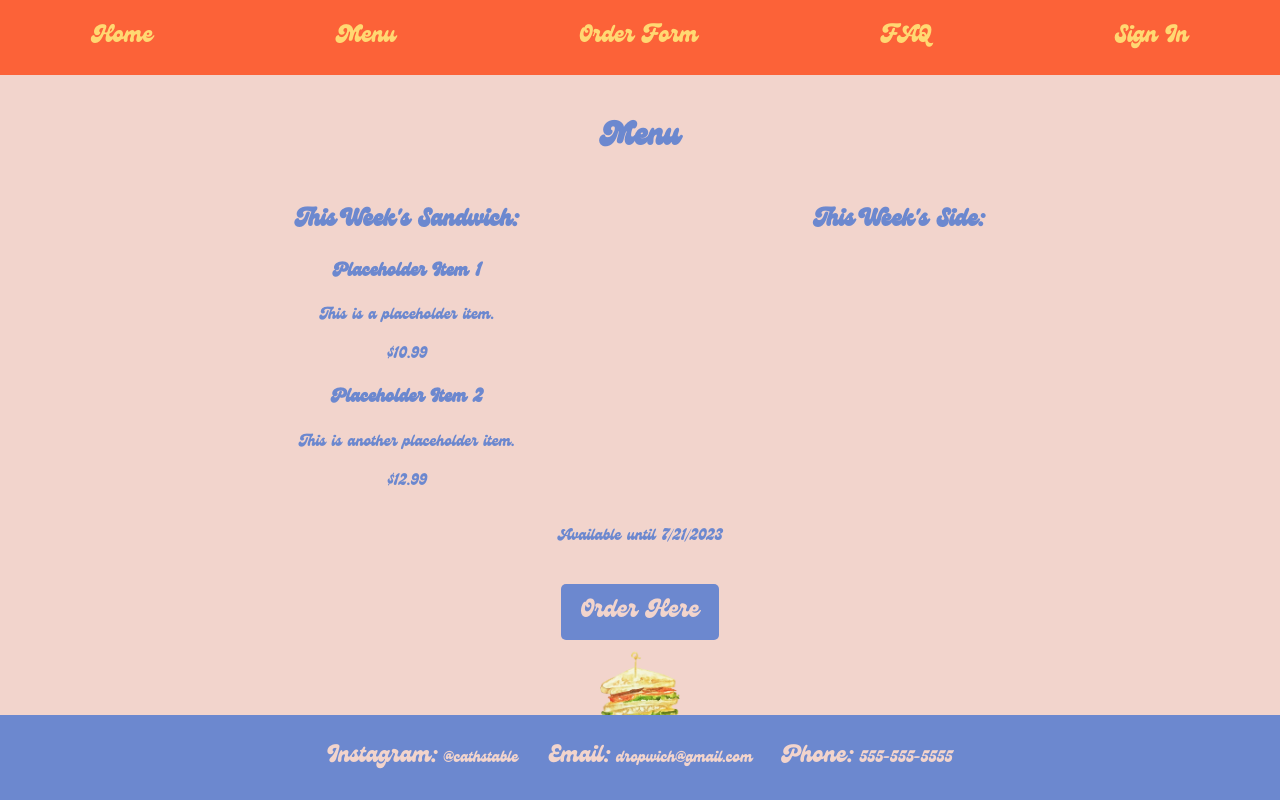
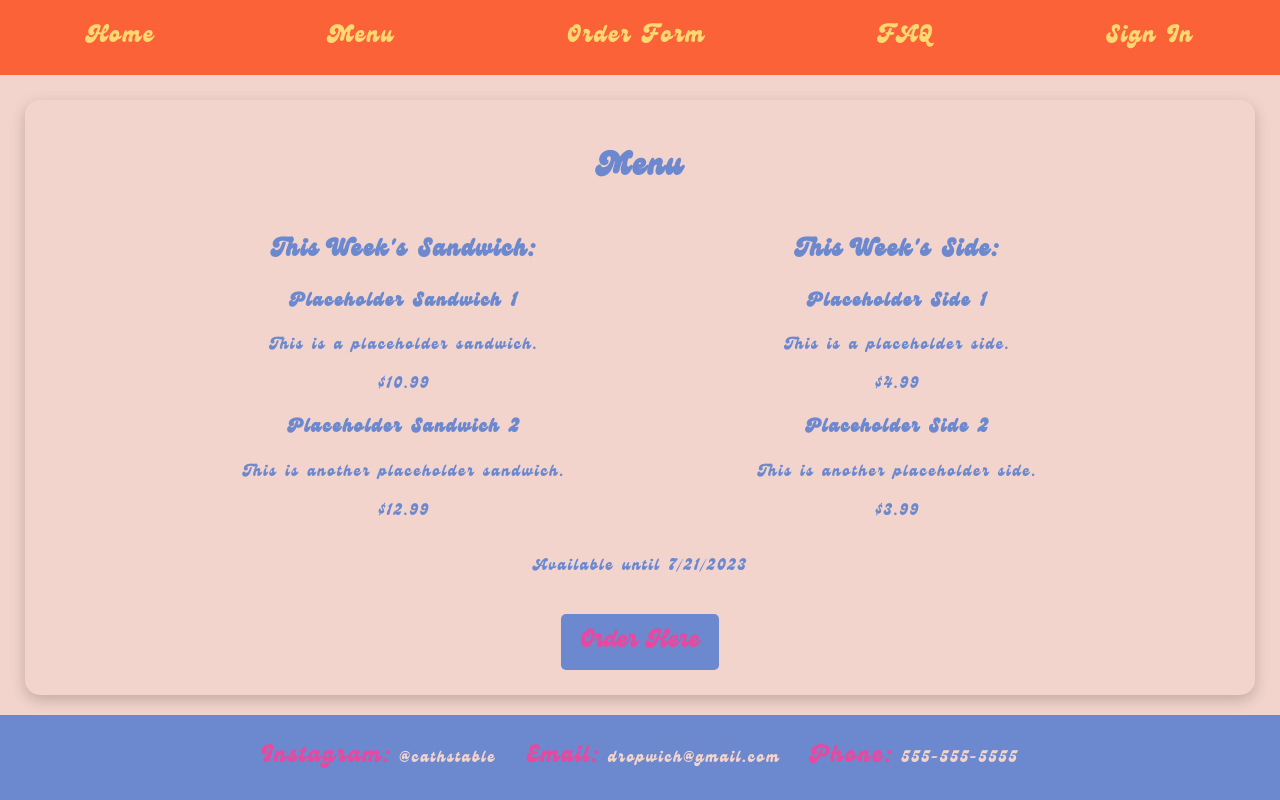
Before and after one commit to lissashea/Dropwhich, a React (Create React App) app: page /menu in a window 1280 px wide. Built offline with nearby package versions, Linux system fonts and the light colour scheme.

Commit message:
updates to font color

```diff
--- a/src/components/Countdown.css
+++ b/src/components/Countdown.css
@@ -13,13 +13,13 @@
 }
 
 @keyframes pulse {
-  0% {
-    color: #ff0000; /* Start with red color */
+  25% {
+    color: #ea479e; /* Start with red color */
   }
-  50% {
+  75% {
     color: #00ff00; /* Transition to green color */
   }
   100% {
-    color: #ff0000; /* Return to red color */
+    color: #ea479e; /* Return to red color */
   }
 }
--- a/src/components/Home.css
+++ b/src/components/Home.css
@@ -1,5 +1,3 @@
-/* components/Home.css */
-
 .homeContainer {
   display: flex;
   align-items: center;
@@ -10,8 +8,13 @@
   color: #6C88CF;
   border-radius: 15px;
   box-shadow: 0px 5px 15px rgba(0, 0, 0, 0.2);
-  min-height: 75vh;
+  min-height: 50vh;
   font-size: 1.5rem;
+}
+
+span {
+ color: #ea479e;
+
 }
 
 .textContainer {
@@ -20,22 +23,14 @@
 }
 
 .buttonContainer {
-  display: flex;
-  align-items: center;
-  justify-content: center;
+  padding: 10px 20px;
   margin-top: 20px;
-}
-
-.button {
-  background-color: #6C88CF;
-  margin: 10px;
-  color: #F2D4CC;
-  padding: 10px 20px;
   border: none;
   border-radius: 5px;
+  background-color: #6C88CF;
+  color: #ea479e;
   cursor: pointer;
-  text-decoration: none;
-  box-shadow: 0px 5px 15px rgba(0, 0, 0, 0.2);
+  font-family: 'Genty', 'Comic Sans MS', cursive, sans-serif;
+  font-size: 25px;
+  text-decoration: none; /* Remove underline from the button text */
 }
-
-/* Add styles for the image container */
--- a/src/components/Home.jsx
+++ b/src/components/Home.jsx
@@ -1,5 +1,3 @@
-// components/Home.jsx
-
 import React from "react";
 import { Link } from "react-router-dom";
 import "./Home.css"; // Update the CSS file import if needed
@@ -9,17 +7,16 @@ const Home = ({ imageSize }) => {
   return (
     <div className="homeContainer">
       <div className="textContainer">
-        <h1>Welcome to Dropwich!</h1>
-        <h2>Dropwich: Gourmet Workday Fuel, Delivered Fresh</h2>
+        <h1>Welcome to <span>Dropwich!</span></h1>
+        <h2>Gourmet Workday Fuel, Delivered Fresh</h2>
         <p>
           Your workday sandwich delivery every Thursday from 12PM-3PM. New
           featured sandwich and deli side each week.
         </p>
         <div className="buttonContainer">
-          <Link to="/menu" className="button">
+          <Link to="/menu" className="buttonContainer">
             See This Week's Menu
           </Link>
-          {/* <Link to="/signup" className="button">Sign Up</Link> */}
         </div>
         <div className="imageContainer">
           <img
--- a/src/components/Menu.css
+++ b/src/components/Menu.css
@@ -4,6 +4,11 @@
   text-align: center;
   margin-top: 20px;
   color: #6c88cf;
+  border-radius: 15px;
+  padding: 25px;
+  margin: 25px;
+  box-shadow: 0px 5px 15px rgba(0, 0, 0, 0.2);
+  min-height: 50vh;
 }
 
 .menu-content {
@@ -40,7 +45,7 @@
   border: none;
   border-radius: 5px;
   background-color: #6c88cf;
-  color: #f2d4cc;
+  color: #ea479e;
   cursor: pointer;
   font-family: "Genty", "Comic Sans MS", cursive, sans-serif;
   font-size: 25px;
--- a/src/components/Menu.jsx
+++ b/src/components/Menu.jsx
@@ -3,7 +3,7 @@
 import React, { useState, useEffect } from "react";
 import { useNavigate } from "react-router-dom";
 import "./Menu.css";
-import sandwichImage from '../sandwich.png';
+import sandwichImage from "../sandwich.png";
 
 function Menu({ imagesize }) {
   const [items, setItems] = useState([]);
@@ -14,15 +14,27 @@ function Menu({ imagesize }) {
     const placeholderItems = [
       {
         id: 1,
-        name: "Placeholder Item 1",
-        description: "This is a placeholder item.",
+        name: "Placeholder Sandwich 1",
+        description: "This is a placeholder sandwich.",
         price: 10.99,
       },
       {
         id: 2,
-        name: "Placeholder Item 2",
-        description: "This is another placeholder item.",
+        name: "Placeholder Sandwich 2",
+        description: "This is another placeholder sandwich.",
         price: 12.99,
+      },
+      {
+        id: 3,
+        name: "Placeholder Side 1",
+        description: "This is a placeholder side.",
+        price: 4.99,
+      },
+      {
+        id: 4,
+        name: "Placeholder Side 2",
+        description: "This is another placeholder side.",
+        price: 3.99,
       },
     ];
 
@@ -32,13 +44,16 @@ function Menu({ imagesize }) {
   const goToOrderForm = () => {
     navigate("/order");
   };
+
   return (
     <div className="menu-container">
       <h1>Menu</h1>
       <div className="menu-content">
         <div className="menu-item">
           <h2>This Week's Sandwich:</h2>
-          {items.map((item) => (
+          {items
+            .filter((item) => item.id <= 2) // Filter out the sandwich items
+            .map((item) => (
               <div key={item.id}>
                 <h3>{item.name}</h3>
                 <p>{item.description}</p>
@@ -48,7 +63,15 @@ function Menu({ imagesize }) {
         </div>
         <div className="menu-item">
           <h2>This Week's Side:</h2>
-          {/* Add your side item information here */}
+          {items
+            .filter((item) => item.id > 2) // Filter out the side items
+            .map((item) => (
+              <div key={item.id}>
+                <h3>{item.name}</h3>
+                <p>{item.description}</p>
+                <p>${item.price.toFixed(2)}</p>{" "}
+              </div>
+            ))}
         </div>
       </div>
       <p>Available until {new Date().toLocaleDateString()}</p>
@@ -57,11 +80,11 @@ function Menu({ imagesize }) {
       </button>
       <div className="menu-image">
         {/* Apply the 'menu-image' class to the 'img' element */}
-        <img
+        {/* <img
           src={sandwichImage}
           alt="Delicious Sandwich"
           style={{ width: "100px", height: "auto" }}
-        />
+        /> */}
       </div>
     </div>
   );
--- a/src/components/NavBar.css
+++ b/src/components/NavBar.css
@@ -13,6 +13,6 @@
 }
 
 .navLink:hover {
-  color: #F2D4CC;
+  color: #ea479e;
   text-decoration: underline;
 }
--- a/src/components/OrderForm.css
+++ b/src/components/OrderForm.css
@@ -8,22 +8,34 @@
   font-size: 25px;
   color: #6C88CF;
   overflow-y: auto; /* Add this property to enable vertical scrolling for the form */
-  min-height: 75vh;
 }
+
+.orderform-container {
+  text-align: center;
+  margin-top: 20px;
+  color: #6c88cf;
+  border-radius: 15px;
+  padding: 25px;
+  margin: 25px;
+  box-shadow: 0px 5px 15px rgba(0, 0, 0, 0.2);
+  min-height: 50vh;
+}
+
 
 .orderDeadline {
   animation: pulse 2s infinite;
 }
 
 @keyframes pulse {
-  0% {
-    color: #ff0000; /* Start with red color */
+  50% {
+    color: #ea479e; /* Start with red color */
   }
+
   50% {
     color: #00ff00; /* Transition to green color */
   }
-  100% {
-    color: #ff0000; /* Return to red color */
+  50% {
+    color: #ea479e; /* Return to red color */
   }
 }
 
@@ -41,7 +53,7 @@
   border: none;
   border-radius: 5px;
   background-color: #6C88CF;
-  color: #F2D4CC;
+  color: #ea479e;
   cursor: pointer;
   font-family: 'Genty', 'Comic Sans MS', cursive, sans-serif;
   font-size: 25px;
--- a/src/components/OrderForm.jsx
+++ b/src/components/OrderForm.jsx
@@ -40,7 +40,7 @@ function OrderForm() {
   };
 
   return (
-    <div>
+    <div className="orderform-container">
       <div className="countdownContainer">
         <Countdown targetDate={targetDate} />
       </div>
@@ -89,11 +89,11 @@ function OrderForm() {
         <button type="submit" className="submitButton">
           Submit
         </button>
-        <img
+        {/* <img
           src={sandwichImage}
           alt="Delicious Sandwich"
           style={{ width: "100px", height: "auto" }}
-        />
+        /> */}
       </form>
     </div>
   );
--- a/src/index.css
+++ b/src/index.css
@@ -16,9 +16,13 @@ body {
   min-height: 100vh;
 }
 
-/* Set the height of the main App container to fill the screen */
+/* Add letter-spacing to the entire body to space out characters */
+body {
+  letter-spacing: 2px; /* Adjust the value as needed */
+}
+
 .App {
-  height: 100%;
+  height: 100%; /* Set the height of the main App container to fill the screen */
   display: flex;
   flex-direction: column;
 }
```
Lines whose indentation alone changed are shown as unchanged.
